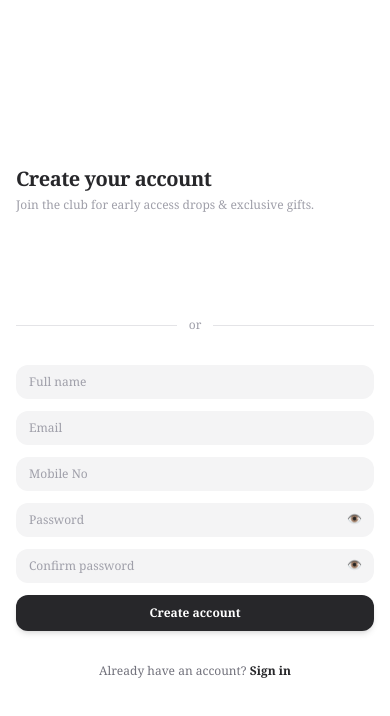
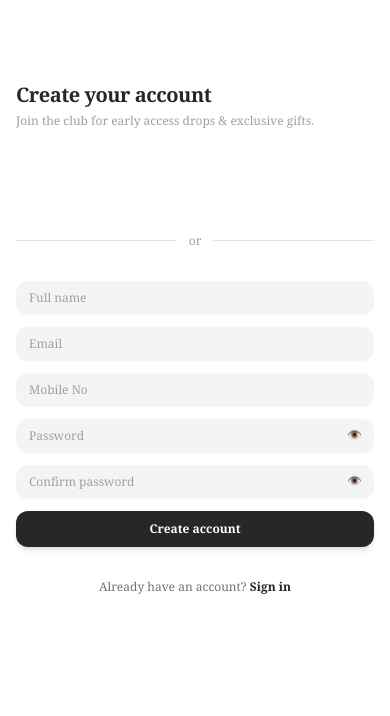
Before and after one commit to jatinjethava/VASTRA-VERSE, a React (Vite) app in the folder VASTRAVERSE/: page /signup in a window 390 px wide. Shown: the top 716 px of the page. Built offline with nearby package versions, Linux system fonts and the light colour scheme; no server answers.

Commit message:
google button edit

```diff
--- a/VASTRAVERSE/src/Components/Signup.tsx
+++ b/VASTRAVERSE/src/Components/Signup.tsx
@@ -358,7 +358,7 @@ export const SignUp = () => {
     }
 
     return (
-        <div className="min-h-screen bg-white flex">
+        <div className="min-h-[80vh] sm:min-h-screen bg-white flex">
 
             <LeftBar />
 
```
